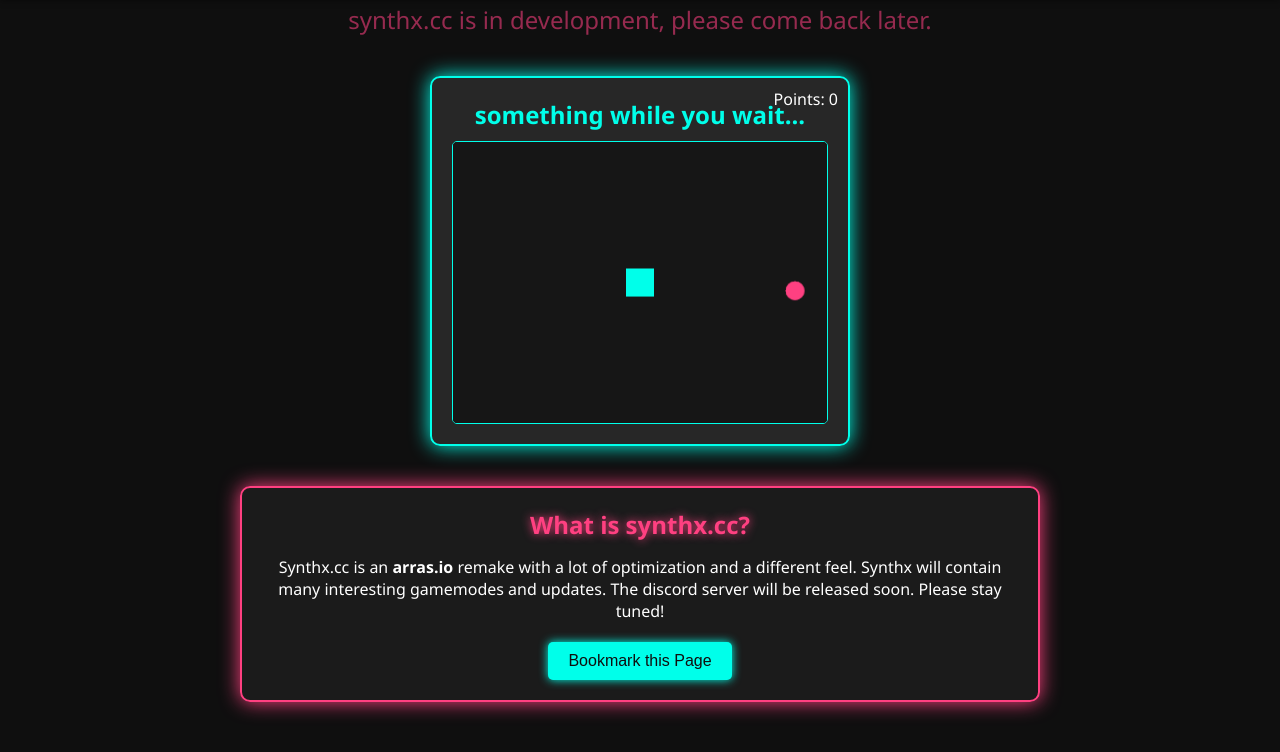
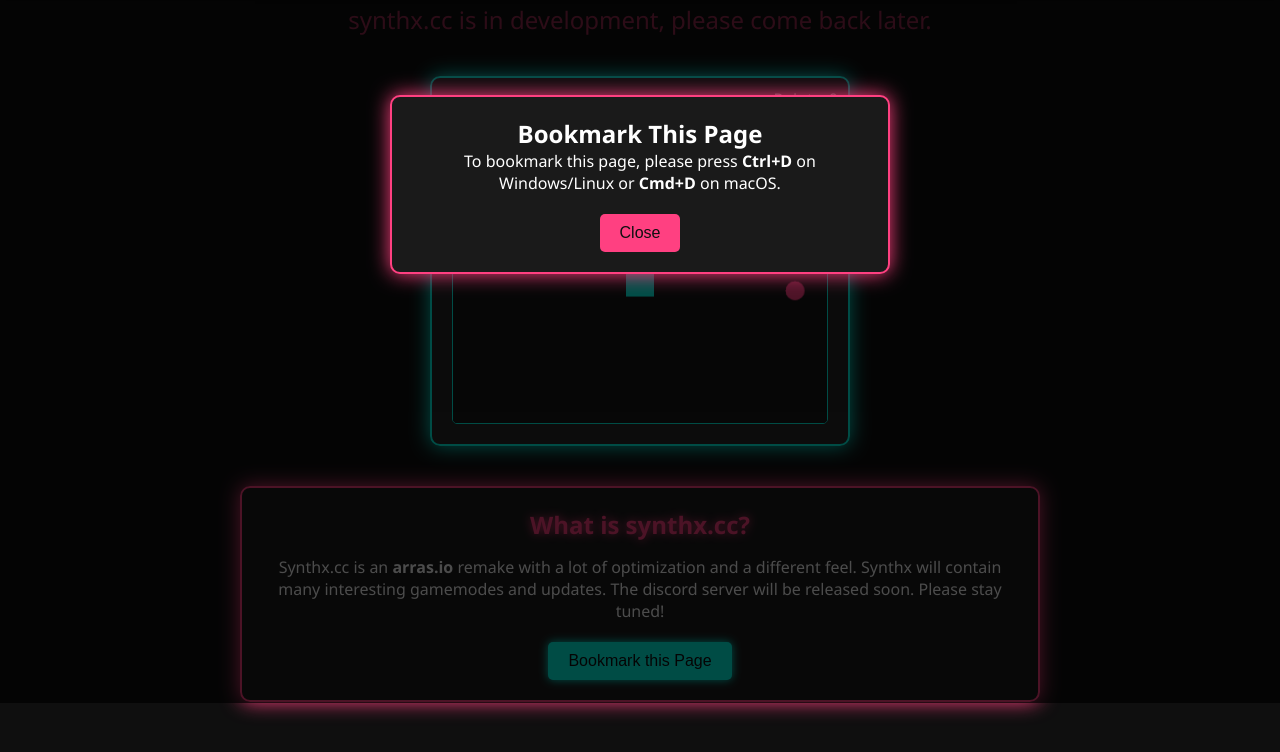
Before and after one commit to thearraspolice/synthx-temp, a plain HTML site: page index.html in a window 1280 px wide. Both pictures are taken after a click on the button "Bookmark this Page". Shown: the part 97-849 px from the top of the page. Drawn offline with Linux system fonts and the light colour scheme.

Commit message:
Update index.html

```diff
--- a/index.html
+++ b/index.html
@@ -158,6 +158,48 @@
             opacity: 1;
         }
 
+        /* Modal Styles */
+        .modal {
+            display: none; /* Hidden by default */
+            position: fixed; /* Stay in place */
+            z-index: 2000; /* Sit on top */
+            left: 0;
+            top: 0;
+            width: 100%; /* Full width */
+            height: 100%; /* Full height */
+            overflow: auto; /* Enable scroll if needed */
+            background-color: rgba(0,0,0,0.7); /* Black w/ opacity */
+        }
+
+        .modal-content {
+            background-color: #1a1a1a;
+            margin: 15% auto; /* 15% from the top and centered */
+            padding: 20px;
+            border: 2px solid #ff4081;
+            border-radius: 10px;
+            width: 80%;
+            max-width: 500px; /* Could be more or less, depending on screen size */
+            color: #ffffff;
+            text-align: center;
+            box-shadow: 0 0 20px #ff4081;
+        }
+
+        .close-btn {
+            background-color: #ff4081;
+            color: #0f0f0f;
+            padding: 10px 20px;
+            border: none;
+            border-radius: 5px;
+            cursor: pointer;
+            font-size: 1rem;
+            margin-top: 20px;
+            transition: background-color 0.3s, transform 0.3s;
+        }
+
+        .close-btn:hover {
+            background-color: #e53935;
+            transform: scale(1.05);
+        }
     </style>
 </head>
 <body>
@@ -178,9 +220,18 @@
         <div class="info-section">
             <h2>What is synthx.cc?</h2>
             <p>Synthx.cc is an <strong>arras.io</strong> remake with a lot of optimization and a different feel. Synthx will contain many interesting gamemodes and updates. The discord server will be released soon. Please stay tuned!</p>
-            <button class="bookmark-btn" onclick="bookmarkPage()">Bookmark this Page</button>
+            <button class="bookmark-btn" onclick="openModal()">Bookmark this Page</button>
         </div>
     </main>
+
+    <!-- Modal Structure -->
+    <div id="bookmarkModal" class="modal">
+        <div class="modal-content">
+            <h2>Bookmark This Page</h2>
+            <p>To bookmark this page, please press <strong>Ctrl+D</strong> on Windows/Linux or <strong>Cmd+D</strong> on macOS.</p>
+            <button class="close-btn" onclick="closeModal()">Close</button>
+        </div>
+    </div>
 
     <script>
         // Simple Arcade Game: Collect the Moving Dot with Trail Effect
@@ -231,7 +282,7 @@
             ctx.fill();
         }
 
-        function clear() {
+        function clearCanvas() {
             ctx.fillStyle = 'rgba(26, 26, 26, 0.3)'; // Slightly opaque to create trail effect
             ctx.fillRect(0, 0, canvas.width, canvas.height);
         }
@@ -263,7 +314,7 @@
         }
 
         function draw() {
-            clear();
+            clearCanvas();
             drawPlayer();
             drawTarget();
             update();
@@ -303,37 +354,28 @@
         // Start the game
         draw();
 
-        // Bookmark Function
+        // Modal Functionality
+        const modal = document.getElementById('bookmarkModal');
+
+        function openModal() {
+            modal.style.display = 'block';
+        }
+
+        function closeModal() {
+            modal.style.display = 'none';
+        }
+
+        // Close modal when clicking outside of the modal content
+        window.onclick = function(event) {
+            if (event.target == modal) {
+                modal.style.display = 'none';
+            }
+        }
+
+        // Bookmark Function (Revised)
         function bookmarkPage() {
-            const url = window.location.href;
-            const title = document.title;
-
-            try {
-                if (window.sidebar && window.sidebar.addPanel) { // Firefox <=22
-                    window.sidebar.addPanel(title, url, '');
-                } else if (window.external && ('AddFavorite' in window.external)) { // IE Favorites
-                    window.external.AddFavorite(url, title);
-                } else { // Other browsers (mainly WebKit - Chrome/Safari)
-                    // Modern browsers do not support automatic bookmarking
-                    // Attempt to use the Web Share API as an alternative
-                    if (navigator.share) {
-                        navigator.share({
-                            title: title,
-                            url: url
-                        }).then(() => {
-                            console.log('Page shared successfully');
-                        }).catch((error) => {
-                            console.error('Error sharing the page:', error);
-                        });
-                    } else {
-                        // If Web Share API is not supported, inform the user
-                        alert('Automatic bookmarking is not supported by your browser. Please press ' + (navigator.platform.toLowerCase().indexOf('mac') !== -1 ? 'Cmd' : 'Ctrl') + '+D to bookmark this page.');
-                    }
-                }
-            } catch (e) {
-                console.error('Bookmarking failed:', e);
-                alert('Unable to bookmark the page automatically. Please press ' + (navigator.platform.toLowerCase().indexOf('mac') !== -1 ? 'Cmd' : 'Ctrl') + '+D to bookmark this page.');
-            }
+            // This function is no longer used since we're using a modal
+            // Keeping it here for reference or future use
         }
     </script>
 </body>
```
